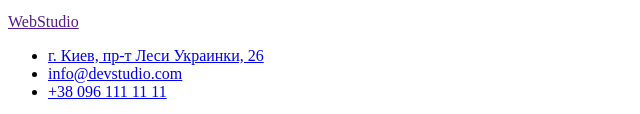
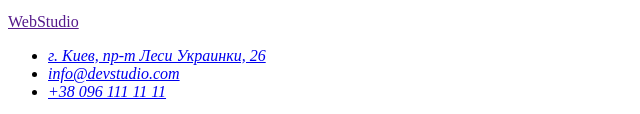
Before and after one commit to MolchanovaOlga/goit-mutkup-hw-01, a plain HTML site: page index.html in a window 1280 px wide. Shown: the part 2718-2832 px from the top of the page, 0-640 px from the left. Drawn offline with Linux system fonts and the light colour scheme.

Commit message:
change-tag-address

```diff
--- a/index.html
+++ b/index.html
@@ -93,7 +93,7 @@
     </main>
     <footer>
         <a href="">WebStudio</a>
-        <adress>
+        <address>
             <ul>
                 <li>
                     <a href="https://goo.gl/maps/zLNUuuCCSBXQonxw8"
@@ -109,7 +109,7 @@
                     <a href="tel:+380961111111">+38 096 111 11 11</a>
                 </li>
             </ul>
-        </adress>
+        </address>
     </footer>
 </body>
 </html>
```
